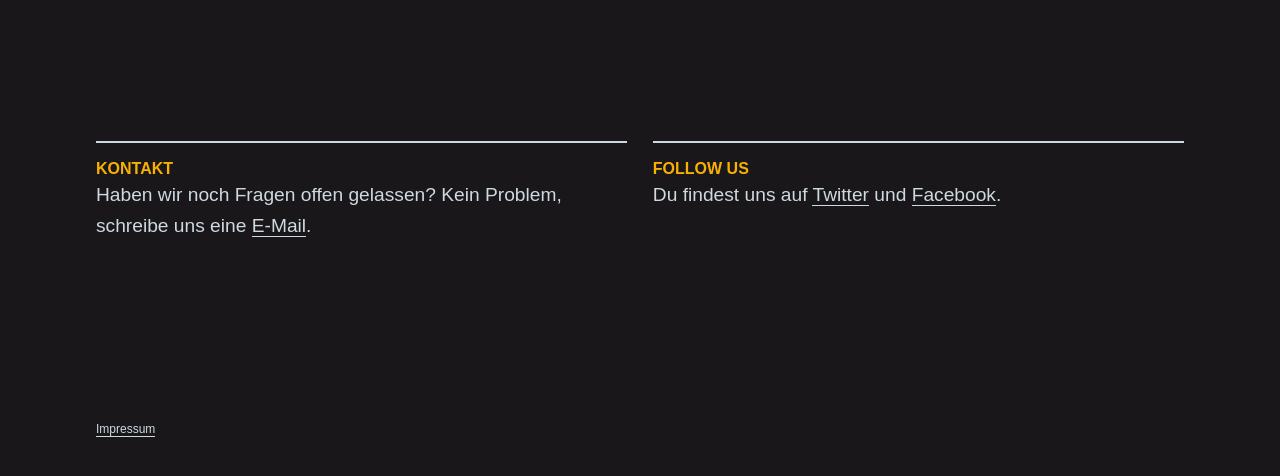
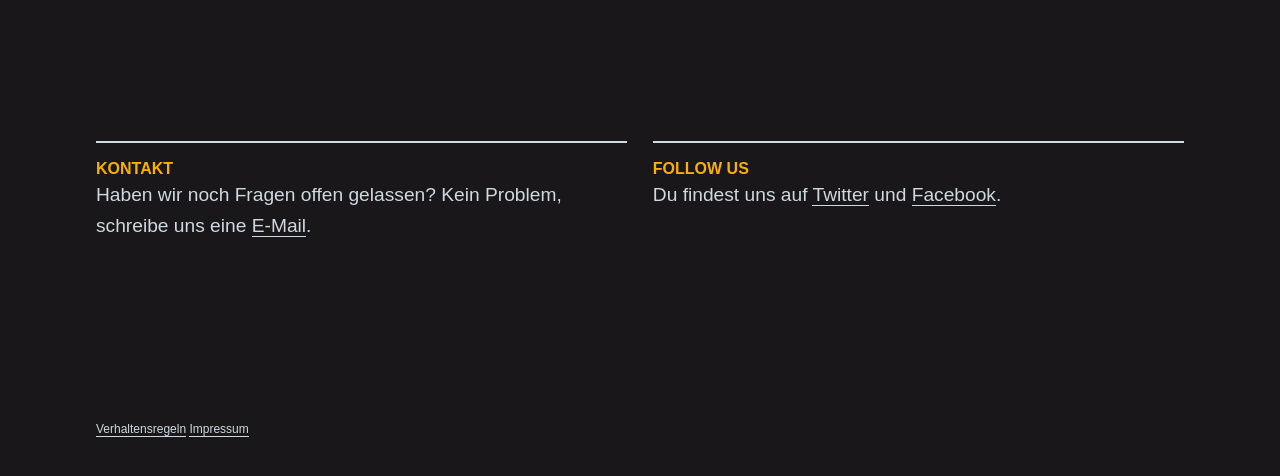
Before and after one commit to moers/hackday, a plain HTML site: page index.html in a window 1280 px wide. Shown: the part 6624-7100 px from the top of the page. Drawn offline with nearby package versions, Linux system fonts and the light colour scheme; a script that the page names is missing.

Commit message:
Update index.html

```diff
--- a/index.html
+++ b/index.html
@@ -285,7 +285,7 @@
 		</section>
 
 		<section class="row">
-			<small><a href="https://www.moers.de/C12571D10045491B/html/24D2E130103FC447C12572C2003FC528?opendocument">Impressum</a></small>
+			<small><a href="http://hackday.moers.de/conduct.html">Verhaltensregeln</a> </small> <small><a href="https://www.moers.de/C12571D10045491B/html/24D2E130103FC447C12572C2003FC528?opendocument">Impressum</a></small>
 		</section>
 
 
```
